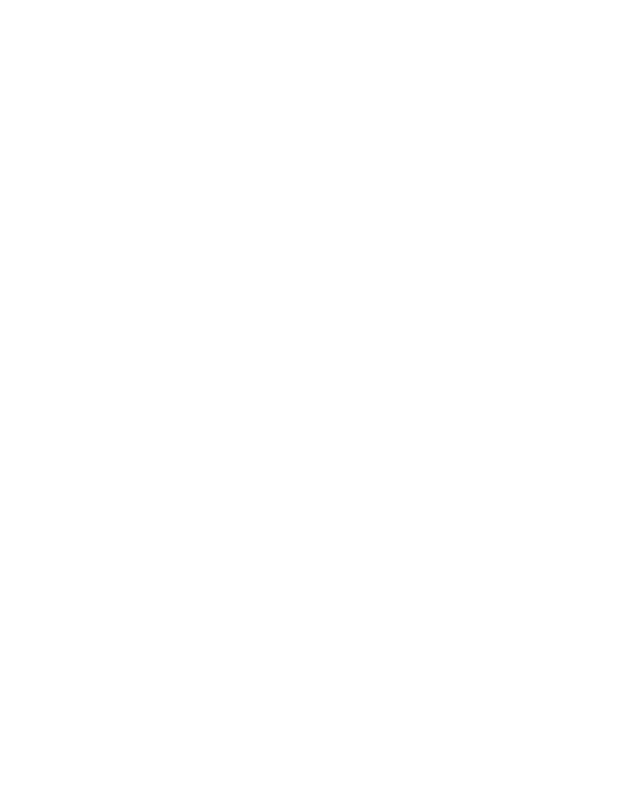
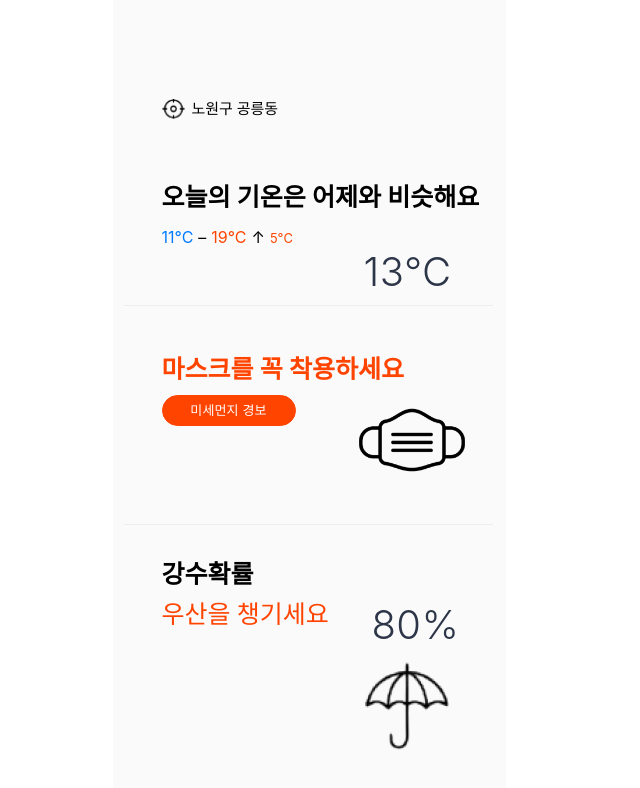
Before and after one commit to kyinn1307/GOREADY_FE, a React (Create React App) app: page /info in a window 1280 px wide. Before the commit this address had no page. Shown: the top 788 px of the page, without its empty margins (331-971 px from the left). Built offline with nearby package versions, Linux system fonts and the light colour scheme.

Commit message:
feat: GoreadyInfoPage UI

```diff
--- a/src/App.js
+++ b/src/App.js
@@ -2,6 +2,7 @@ import { Route, Routes } from "react-router-dom";
 import { GlobalStyle } from "./styles/GlobalStyle";
 import { LocationPermissionPage } from "./pages/LocationPermissionPage";
 import { useEffect } from "react";
+import GoreadyInfoPage from "./pages/GoreadyInfoPage";
 
 function App() {
   function setScreenSize() {
@@ -16,6 +17,7 @@ function App() {
       <GlobalStyle />
       <Routes>
         <Route path="/" element={<LocationPermissionPage />} />
+        <Route path="/info" element={<GoreadyInfoPage />} />
       </Routes>
     </>
   );
--- /dev/null
+++ b/src/components/Mask.js
@@ -0,0 +1,67 @@
+import React from 'react';
+import styled from 'styled-components';
+
+const MaskContainer = styled.div`
+  position: absolute;
+  top: 0px;
+  left: 49px;
+  width:100%
+`;
+
+const MaskText = styled.h3`
+  position: absolute;
+  top: 330px;
+  left: 0;
+  color: #F40;
+  font-family: Pretendard;
+  font-size: 25px;
+  font-style: normal;
+  font-weight: 600;
+  line-height: 30px;
+`;
+
+const MaskAlarm = styled.h3`
+  position: absolute;
+  top: 382px;
+  left: 0;
+  border-radius: 18px;
+  border: 1px solid #F40;
+  background: #F40;
+  width: 132px;
+  height: 29px;
+  color: #FFF;
+  font-family: 'Inter', sans-serif;
+  font-size: 13px;
+  font-style: normal;
+  font-weight: 400;
+  line-height: 1.2; /* 15.6px */
+  letter-spacing: 0.13px;
+  cursor: pointer;
+
+  /* 중앙에 텍스트 정렬 */
+  display: flex;
+  justify-content: center;
+  align-items: center;
+
+`;
+
+const MaskIcon = styled.img`
+  position: absolute;
+  top: 383px;      /* 위치값 수정.. 해야함 */
+  left: 193px;
+  width: 114px;
+  height:114px;
+  flex-shrink: 0;
+`;
+
+const Mask = () => {
+  return (
+    <MaskContainer>
+      <MaskText>마스크를 꼭 착용하세요</MaskText>
+      <MaskAlarm>미세먼지 경보</MaskAlarm>
+      <MaskIcon src={require('../assets/images/mask.png')} alt="Mask icon" />
+    </MaskContainer>
+  );
+};
+
+export default Mask;
--- /dev/null
+++ b/src/components/RainProbability.js
@@ -0,0 +1,69 @@
+import React from 'react';
+import styled from 'styled-components';
+
+
+const RainContainer = styled.div`
+  position: absolute;
+  top: 0px;
+  left: 49px;
+  width:100%
+`;
+
+const RainText = styled.h3`
+  position: absolute;
+  top: 550px;
+  left: 0;
+  color: #000;
+font-family: Pretendard;
+font-size: 25px;
+font-style: normal;
+font-weight: 600;
+line-height: 0px;
+`;
+
+const RainValue = styled.p`
+  position: absolute;
+  top: 561px;
+  left: 210px;
+  color: var(--WF-Base-800, #2D3648);
+font-family: Inter;
+font-size: 40px;
+font-style: normal;
+font-weight: 300;
+line-height: 120%; /* 48px */
+letter-spacing: 0.4px;
+`;
+
+const RainMessage = styled.small`
+  position: absolute;
+  top: 615px;
+  left: 0;
+  color: #F40;
+font-family: Pretendard;
+font-size: 25px;
+font-style: normal;
+font-weight: 400;
+line-height: 0px;
+`;
+
+const RainIcon = styled.img`
+  position: absolute;
+  top: 657px;
+  left: 193px;
+width: 100px;
+height: 98px;
+flex-shrink: 0;
+`;
+
+const RainProbability = () => {
+  return (
+    <RainContainer>
+      <RainText>강수확률</RainText>
+      <RainValue>80%</RainValue>
+      <RainMessage>우산을 챙기세요</RainMessage>
+      <RainIcon src={require('../assets/images/umbrella.png')} alt="Umbrella icon" />
+    </RainContainer>
+  );
+};
+
+export default RainProbability;
--- /dev/null
+++ b/src/components/Temperature.js
@@ -0,0 +1,108 @@
+import React from 'react';
+import styled from 'styled-components';
+import { ReactComponent as LocationButton } from "../assets/images/locationButton.svg";
+
+const TemperatureContainer = styled.div`
+  position: absolute;
+  top: 0px;
+  left: 49px;
+  width: 100%;
+`;
+
+const StyledLocationButton = styled(LocationButton)`
+  position: absolute;
+  left: 0px;
+  top: 99px;
+  width: 23px;
+  height: 20px;
+`;
+
+const LocationText = styled.span`
+  position: absolute;
+  top: 109px;
+  left: 30px;
+  color: #000;
+  font-family: Pretendard;
+  font-size: 15px;
+  font-style: normal;
+  font-weight: 400;
+  line-height: 0px;
+`;
+
+const TemperatureText = styled.h3`
+  position: absolute;
+  top: 152px;
+  left: 0;
+  color: #000;
+  font-family: Pretendard;
+  font-size: 25px;
+  font-style: normal;
+  font-weight: 600;
+`;
+
+const TemperatureValue = styled.p`
+  position: absolute;
+  top: 208px;
+  left: 202px;
+  color: var(--WF-Base-800, #2D3648);
+  font-family: Inter;
+  font-size: 40px;
+  font-style: normal;
+  font-weight: 300;
+  line-height: 120%; /* 48px */
+  letter-spacing: 0.4px;
+`;
+
+
+const TemperatureRange = styled.div`
+  position: absolute;
+  top: 227px;
+  left: 0;
+  font-family: Inter;
+  font-style: normal;
+
+  span {
+    margin-right: 5px;
+    color: 979797;
+  }
+
+  .low {
+    font-size: 16px;
+    color: #007bff;
+  }
+
+  .high {
+    font-size: 16px;
+    color: #F40;
+  }
+
+  .change {
+    color: #FF4500;
+    font-size: 13px;
+  }
+
+  .arrow {
+    color: black;
+    font-size: 16px;
+  }
+`;
+
+const Temperature = () => {
+  return (
+    <TemperatureContainer>
+      <StyledLocationButton/>
+      <LocationText>노원구 공릉동</LocationText>
+      <TemperatureText>오늘의 기온은 어제와 비슷해요</TemperatureText>
+      <TemperatureValue>13°C</TemperatureValue>
+      <TemperatureRange>
+        <span className="low">11°C</span>
+        <span>–</span>
+        <span className="high">19°C</span>
+        <span className="arrow">↑</span>
+        <span className="change">5°C</span>
+      </TemperatureRange>
+    </TemperatureContainer>
+  );
+};
+
+export default Temperature;
--- /dev/null
+++ b/src/pages/GoreadyInfoPage.js
@@ -0,0 +1,35 @@
+import React from 'react';
+import styled from 'styled-components';
+import Temperature from '../components/Temperature';
+import Mask from '../components/Mask';
+import RainProbability from '../components/RainProbability';
+
+const MainPageContainer = styled.div`
+  position: relative;
+  width: 393px;
+  height: 852px;
+  background-color: #fafafa;
+`;
+
+const Divider = styled.div`
+  position: absolute;
+  top: ${(props) => props.top}px;
+  left: 11px;
+  width: 369px;
+  height: 1px;
+  background-color: #EBEDF0;
+`;
+
+const GoreadyInfoPage = () => {
+  return (
+    <MainPageContainer>
+      <Temperature />
+      <Mask />
+      <RainProbability />
+      <Divider top={305} />
+      <Divider top={524} />
+    </MainPageContainer>
+  );
+};
+
+export default GoreadyInfoPage;
```
Also changed, not shown: src/assets/images/mask.png (added), src/assets/images/umbrella.png (added).
